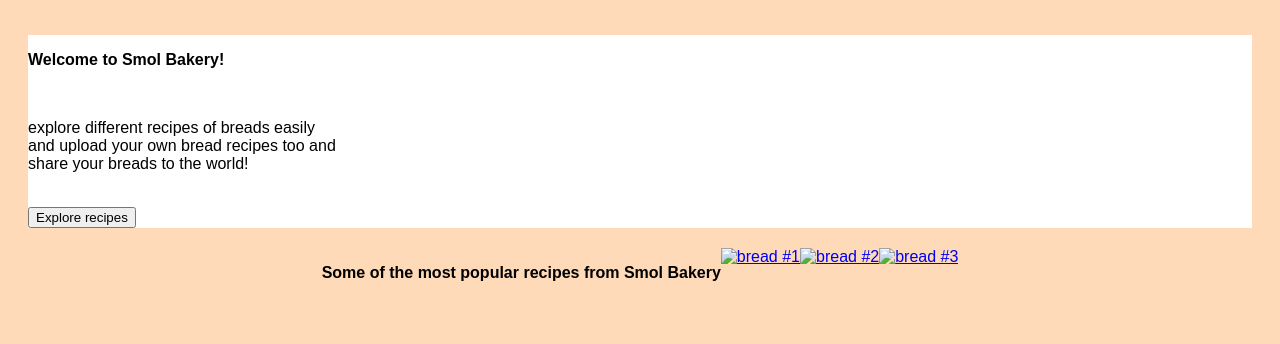
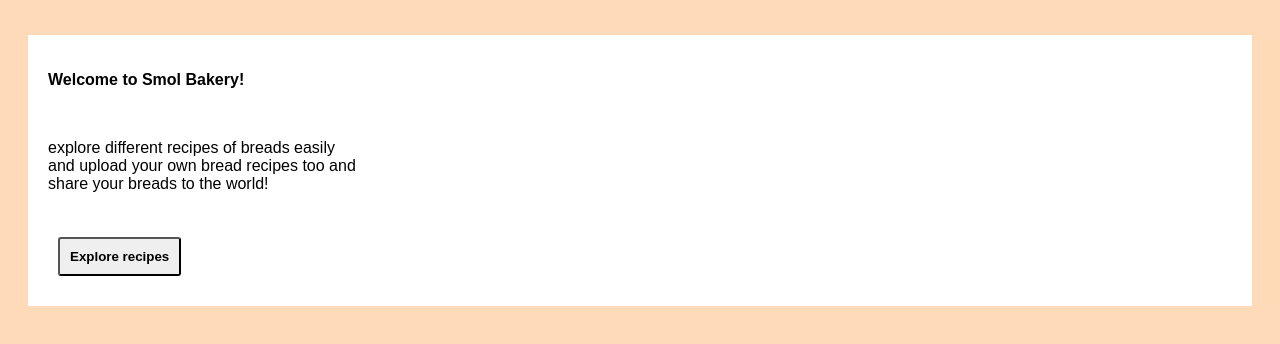
Before and after one commit to Jaeyy166/landing-page, a plain HTML site: page index.html in a window 1280 px wide. Shown: the part 40-384 px from the top of the page. Drawn offline with Linux system fonts and the light colour scheme.

Commit message:
few changes

```diff
--- a/design.css
+++ b/design.css
@@ -13,22 +13,21 @@ html {
   flex: 1;
   background-color: white;
   margin: 20px;
+  padding: 20px;
 
 }
 
-.welcome-div {
+.welcome-div{
   font-weight: bold;
 }
 
-.content-div {
-  display: flex;
-  justify-content: center;
-}
-.content-div p {
-  font-weight: bold;
+.intro-body {
+
 }
 
-.images-div {
-  display: flex;
-  justify-content: center;
+.explore-button {
+  font-weight: bold;
+  margin: 10px;
+  padding: 10px;
+  border-radius: 3px;
 }
--- a/index.html
+++ b/index.html
@@ -20,25 +20,16 @@
 
     <div class="intro-div">
       <section>
-        <div class="welcome-div">
-          <p>Welcome to Smol Bakery!</p> <br>
+       <div class="welcome-div"><p>Welcome to Smol Bakery!</p> <br></div>
+        <div>
+          <p class="intro-body">
+            explore different recipes of breads easily <br>
+            and upload your own bread recipes too   and <br>
+            share your breads to the world!
+          </p> <br>
         </div>
-        <p>
-          explore different recipes of breads easily <br>
-          and upload your own bread recipes too and <br>
-          share your breads to the world!
-        </p> <br>
-        <button>Explore recipes</button>
+        <button class="explore-button">Explore recipes</button>
       </section>
-    </div>
-
-    <div class="content-div">
-      <p>Some of the most popular recipes from Smol Bakery</p> <br>
-      <div class="images-div">
-        <a href="#"><img src="" alt="bread #1"></a>
-        <a href="#"><img src="" alt="bread #2"></a>
-        <a href="#"><img src="" alt="bread #3"></a>
-      </div>
     </div>
 
   </body>
```
